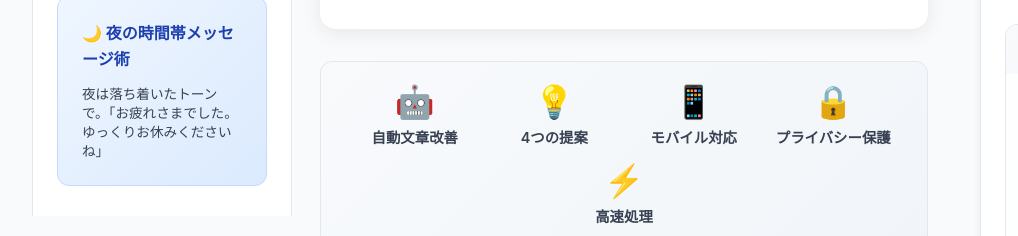
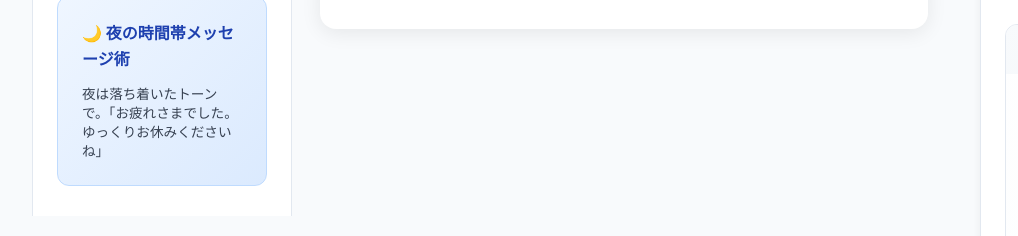
Before and after one commit to sironerit/datsuoji-pwa-site, a website: page index.html in a window 1280 px wide. Shown: the part 564-800 px from the top of the page, 0-1018 px from the left. Drawn offline with Linux system fonts and the light colour scheme; grey boxes are pictures that could not be loaded.

Commit message:
Remove compact features section from main page - cleaner UI

```diff
--- a/index.html
+++ b/index.html
@@ -113,31 +113,6 @@
                 </div>
             </section>
 
-            <!-- Compact Features Section -->
-            <section class="compact-features" id="features-section">
-                <div class="feature-highlights">
-                    <div class="feature-item">
-                        <span class="feature-emoji">🤖</span>
-                        <span class="feature-text">自動文章改善</span>
-                    </div>
-                    <div class="feature-item">
-                        <span class="feature-emoji">💡</span>
-                        <span class="feature-text">4つの提案</span>
-                    </div>
-                    <div class="feature-item">
-                        <span class="feature-emoji">📱</span>
-                        <span class="feature-text">モバイル対応</span>
-                    </div>
-                    <div class="feature-item">
-                        <span class="feature-emoji">🔒</span>
-                        <span class="feature-text">プライバシー保護</span>
-                    </div>
-                    <div class="feature-item">
-                        <span class="feature-emoji">⚡</span>
-                        <span class="feature-text">高速処理</span>
-                    </div>
-                </div>
-            </section>
         </div>
         </main>
 
--- a/styles.css
+++ b/styles.css
@@ -1832,45 +1832,6 @@ section h2 {
     gap: 1rem;
 }
 
-/* Compact Features */
-.compact-features {
-    background: linear-gradient(135deg, #f8fafc, #f1f5f9);
-    padding: 1.5rem 2rem;
-    border-radius: 12px;
-    border: 1px solid #e2e8f0;
-    margin-bottom: 2rem;
-}
-
-.feature-highlights {
-    display: flex;
-    justify-content: space-around;
-    flex-wrap: wrap;
-    gap: 1rem;
-    max-width: 800px;
-    margin: 0 auto;
-}
-
-.feature-item {
-    display: flex;
-    flex-direction: column;
-    align-items: center;
-    gap: 0.5rem;
-    text-align: center;
-    flex: 1;
-    min-width: 120px;
-}
-
-.feature-emoji {
-    font-size: 2rem;
-    line-height: 1;
-}
-
-.feature-text {
-    font-size: 0.9rem;
-    font-weight: 600;
-    color: #374151;
-    white-space: nowrap;
-}
 
 /* Input Section */
 .input-section {
```
